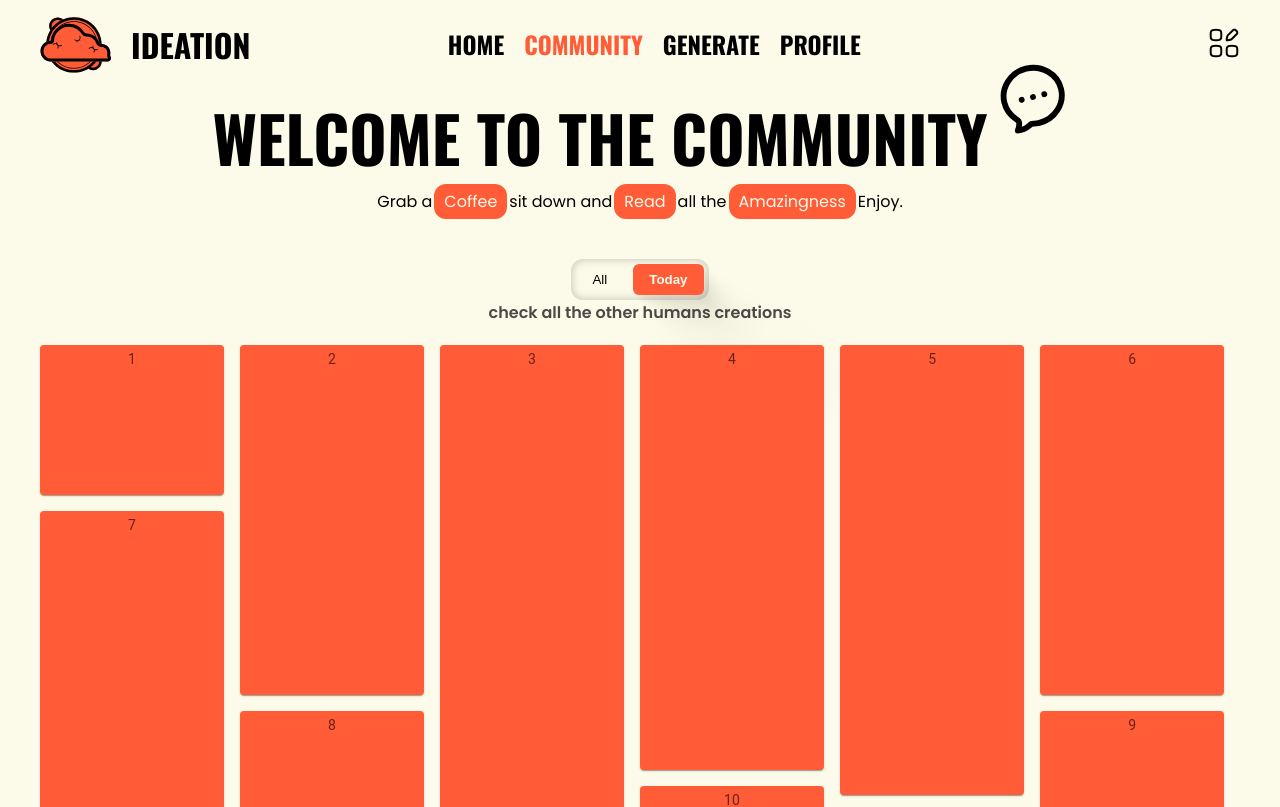
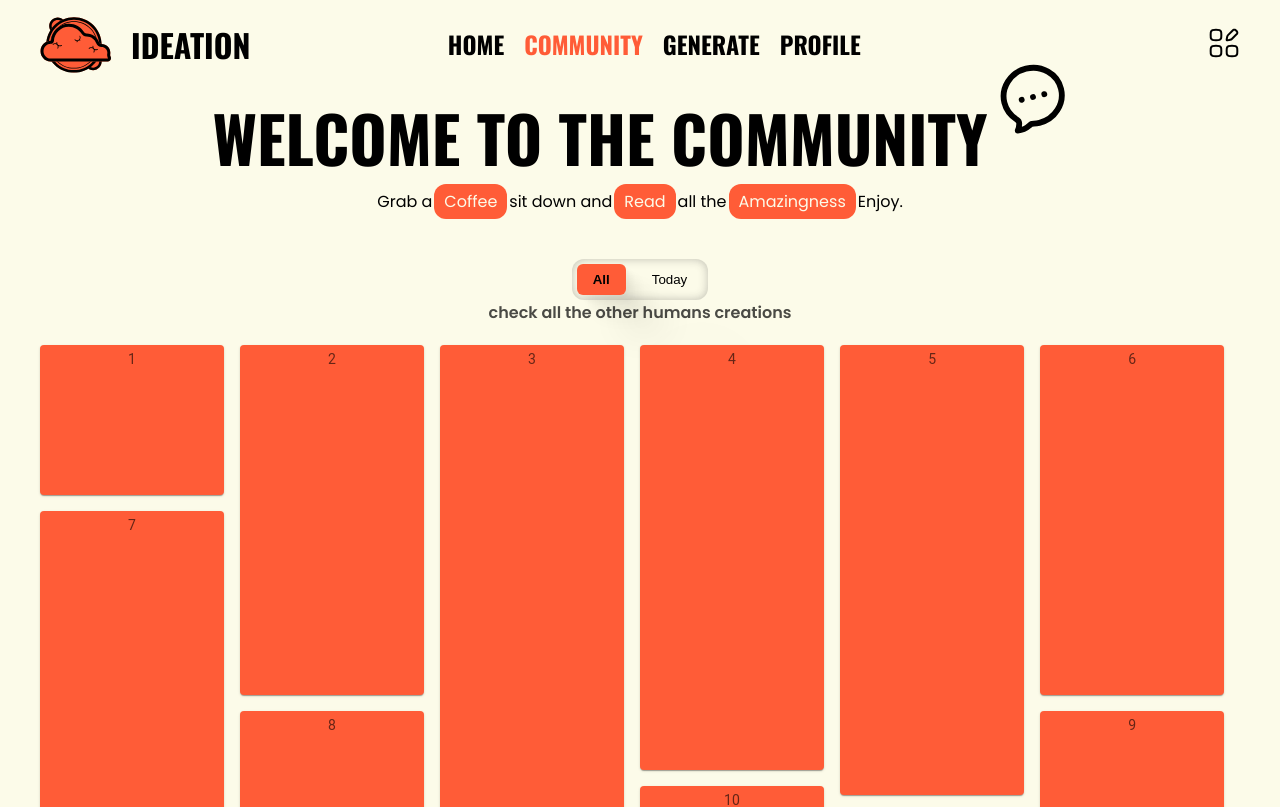
Before and after one commit to Ungerer221/Ideation-Term4-Project, a React (Create React App) app in the folder my-app/: page /community in a window 1280 px wide. Shown: the top 807 px of the page. Built offline with nearby package versions, Linux system fonts and the light colour scheme.

Commit message:
working switches

```diff
--- a/my-app/src/components/randomwordComps/RandomActions.jsx
+++ b/my-app/src/components/randomwordComps/RandomActions.jsx
@@ -1,7 +1,7 @@
 import React, { useEffect, useState } from 'react';
 
 const RandomActions = () => {
-    const words = ['Chill', 'Relax with', 'Read', 'comprehend', 'Grapple'];
+    const words = ['Chill to', 'Relax with', 'Read', 'comprehend', 'Grapple'];
     const [currentWord, setCurrentWord] = useState('');
 
     useEffect(() => {
--- a/my-app/src/pages/CommunityPage/CommunityPage.jsx
+++ b/my-app/src/pages/CommunityPage/CommunityPage.jsx
@@ -32,21 +32,23 @@ function CommunityPage() {
 
     // would work on a booleen value
     // const buttonClick = false
-    const [buttonClick, setButtonClick] = useState(false);
+    const [activeButton, setActiveButton] = useState('all');
 
-    console.log(buttonClick)
+    const handleButtonClick = (buttonName) => {
+        setActiveButton(buttonName);
+    }
 
-    const handleClick = () => {
-        setButtonClick(true); // Change the value to true
-    };
 
-    if (buttonClick === true) {
-        alert("deez");
+    // changing the value of button click
+    // how are you going to change the styleing with css in js
+    // to show which class to render
+    // if false reneder style 1
+    // if true then render style 2
+    // search how to change what class an element uses an dhow to change it with an if statement
 
-    }
-    const isActive = (buttonClick) => {
+    // const isActive = (buttonClick) => {
 
-    }
+    // }
 
     return (
         <div className={styles.communityPageMainContainer}>
@@ -69,10 +71,9 @@ function CommunityPage() {
             </div>
             <div className={styles.CommunityPageContentDisplay}>
                 <div className={styles.timeframeSwitch}>
-                    <button onClick={handleClick} className={styles.allTime}>all</button>
-                    <button onClick={handleClick} className={styles.todayTime}>today</button>
-                    {/* <button onClick={handleClick} className={`${styles["inActive"]} ${isActive(buttonClick == true) ? styles.active : ""}`}>all</button> */}
-                    {/* <button onClick={handleClick} className={`${styles["inActive"]} ${isActive() ? styles.active : ""}`}>today</button> */}
+                    {/* <button id="allButton" onClick={handleClick} className={styles.allTime}>all</button> */}
+                    <button onClick={() => handleButtonClick('all')} className={activeButton === 'all' ? styles.activeButton : styles.allSelectButton}>all</button>
+                    <button onClick={() => handleButtonClick('today')} className={activeButton === 'today' ? styles.activeButton : styles.allSelectButton}>today</button>
                 </div>
                 {/* <div className={styles.timeframeSwitch}>
                     <button className={styles.allTime}>all</button>
--- a/my-app/src/pages/CommunityPage/CommunityStyle.module.scss
+++ b/my-app/src/pages/CommunityPage/CommunityStyle.module.scss
@@ -15,11 +15,11 @@ $test02BgColor: #98CD57;
         justify-content: center;
         align-items: center;
 
-        .titleCon{
+        .titleCon {
             display: flex;
             gap: 10px;
 
-            img{
+            img {
                 width: 70px;
                 position: relative;
                 bottom: 40px;
@@ -75,26 +75,16 @@ $test02BgColor: #98CD57;
             border-radius: 12px;
             width: fit-content;
 
-            .allTime{
-                background-color: transparent;
+            .activeButton {
+                background-color: $primaryColor;
                 outline: none;
                 border: none;
                 padding: 8px 16px;
                 font-weight: 500;
                 text-transform: capitalize;
                 cursor: pointer;
-            }
-
-            .todayTime {
-                background-color: $primaryColor;
-                padding: 8px 16px;
                 border-radius: 6px;
-                border: none;
-                outline: none;
-                color: $backgroundColor;
-                font-weight: 700;
-                text-transform: capitalize;
-                cursor: pointer;
+                font-weight: 900;
                 box-shadow:
                     2.8px 2.8px 2.2px rgba(0, 0, 0, 0.02),
                     6.7px 6.7px 5.3px rgba(0, 0, 0, 0.028),
@@ -103,6 +93,46 @@ $test02BgColor: #98CD57;
                     41.8px 41.8px 33.4px rgba(0, 0, 0, 0.05),
                     100px 100px 80px rgba(0, 0, 0, 0.07);
             }
+            .allSelectButton{
+                background-color: transparent;
+                outline: none;
+                border: none;
+                padding: 8px 16px;
+                font-weight: 500;
+                text-transform: capitalize;
+                cursor: pointer;
+                border-radius: 6px;
+
+            }
+
+            // .allTime {
+            //     background-color: transparent;
+            //     outline: none;
+            //     border: none;
+            //     padding: 8px 16px;
+            //     font-weight: 500;
+            //     text-transform: capitalize;
+            //     cursor: pointer;
+            // }
+
+            // .todayTime {
+            //     background-color: $primaryColor;
+            //     padding: 8px 16px;
+            //     border-radius: 6px;
+            //     border: none;
+            //     outline: none;
+            //     color: $backgroundColor;
+            //     font-weight: 700;
+            //     text-transform: capitalize;
+            //     cursor: pointer;
+            //     box-shadow:
+            //         2.8px 2.8px 2.2px rgba(0, 0, 0, 0.02),
+            //         6.7px 6.7px 5.3px rgba(0, 0, 0, 0.028),
+            //         12.5px 12.5px 10px rgba(0, 0, 0, 0.035),
+            //         22.3px 22.3px 17.9px rgba(0, 0, 0, 0.042),
+            //         41.8px 41.8px 33.4px rgba(0, 0, 0, 0.05),
+            //         100px 100px 80px rgba(0, 0, 0, 0.07);
+            // }
         }
 
         h4 {
@@ -136,11 +166,13 @@ $test02BgColor: #98CD57;
                 border-radius: 22px;
             }
         }
-        .masonryBox{
+
+        .masonryBox {
             margin-top: 20px;
         }
     }
-    .active{
+
+    .active {
         background-color: $test02BgColor;
     }
 }
--- a/my-app/src/pages/profilePage/ProfilePage.jsx
+++ b/my-app/src/pages/profilePage/ProfilePage.jsx
@@ -1,7 +1,13 @@
-import React from "react";
+import React, { useState } from "react";
 import styles from './ProfilePageStyle.module.scss'
 
 function ProfilePage() {
+
+    const [activeButton, setActiveButton] = useState('posts');
+
+    const handleButtonClick = (buttonName) => {
+        setActiveButton(buttonName);
+    };
 
     return (
         <div className={styles.ProfilePageMainContainer}>
@@ -39,9 +45,10 @@ function ProfilePage() {
                     <p>see more</p>
                 </div>
                 <div className={styles.selectionBox}>
-                    <button className={styles.postsSelectButton}>posts</button>
-                    <button>ideas</button>
-                    <button>saved</button>
+                    {/* <button className={styles.postsSelectButton}>posts</button> */}
+                    <button onClick={() => handleButtonClick('posts')} className={activeButton === 'posts' ? styles.activeButton : styles.postsSelectButton}>posts</button>
+                    <button onClick={() => handleButtonClick('ideas')} className={activeButton === 'ideas' ? styles.activeButton : ''}>ideas</button>
+                    <button onClick={() => handleButtonClick('saved')} className={activeButton === 'saved' ? styles.activeButton : ''}>saved</button>
                 </div>
             </div>
             {/* //* right side..................................................................... */}
--- a/my-app/src/pages/profilePage/ProfilePageStyle.module.scss
+++ b/my-app/src/pages/profilePage/ProfilePageStyle.module.scss
@@ -74,9 +74,13 @@ $test02BgColor: #98CD57;
                 background-color: transparent;
             }
 
-            .postsSelectButton{
+            .activeButton{
                 background-color: $primaryColor;
                 font-weight: 700;
+            }
+
+            .postsSelectButton{
+                background-color: $softPrimaryColor;
             }
         }
     }
```
